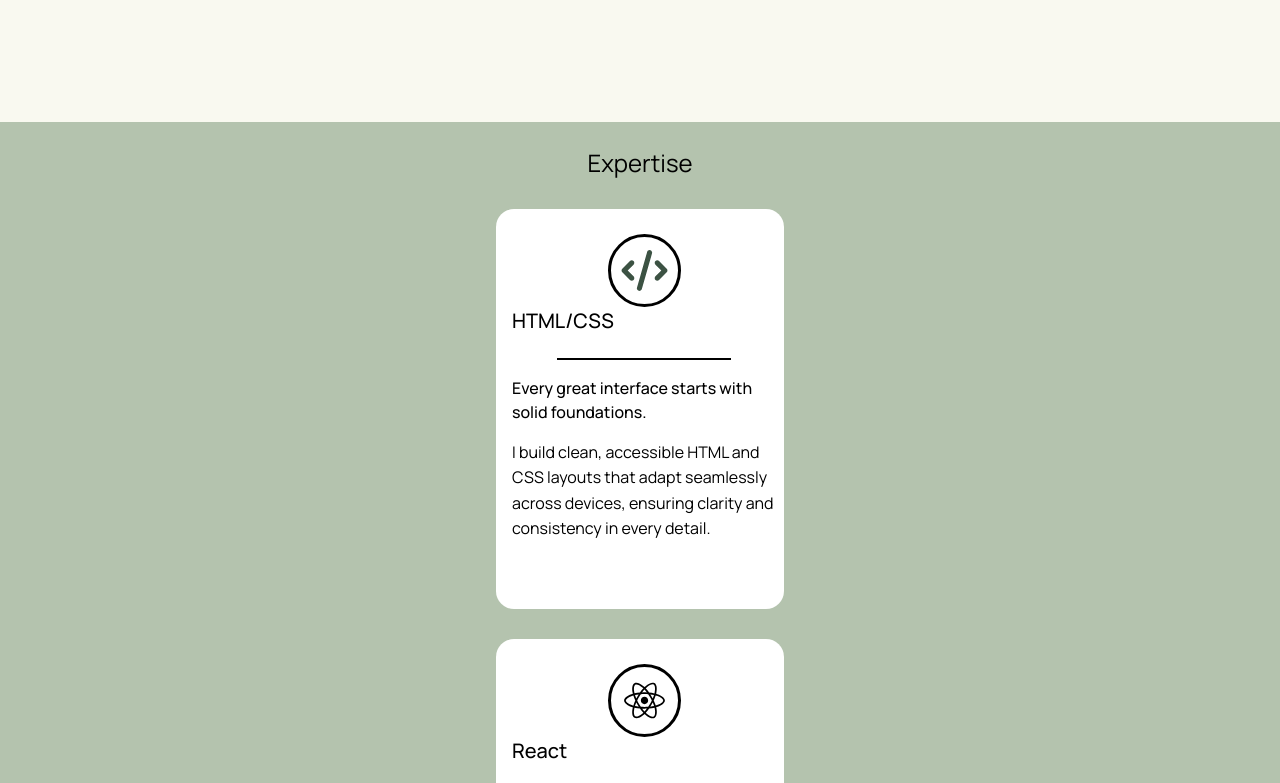
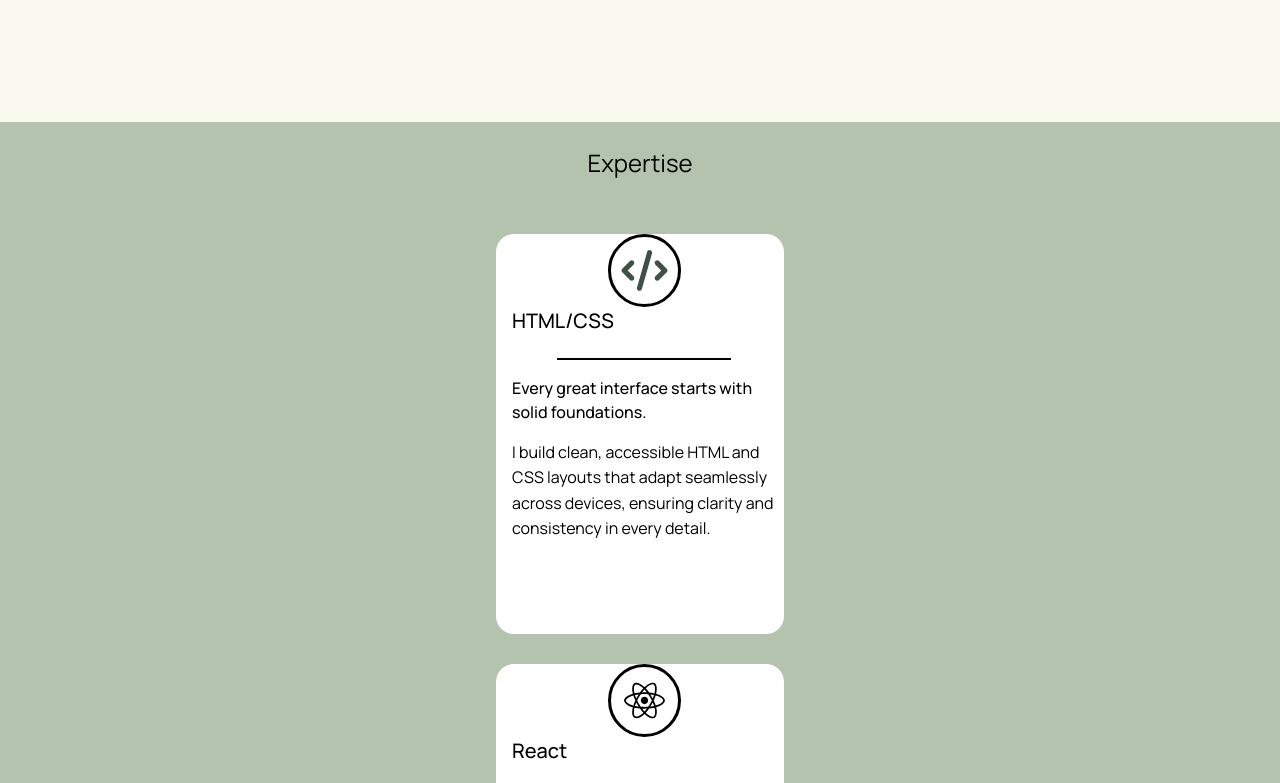
Before and after one commit to OkapiAndromede/Portfolio, a React (Vite) app: page / in a window 1280 px wide. Shown: the part 4317-5100 px from the top of the page. Built offline with nearby package versions, Linux system fonts and the light colour scheme; a web font is replaced by a local one.

Commit message:
feat : add div container for card element

```diff
--- a/src/pages/home/Home.tsx
+++ b/src/pages/home/Home.tsx
@@ -35,9 +35,11 @@ function Home() {
         </section>
         <section className={style["expertiseSection"]}>
           <h2 className={style["expertiseSection__title"]}>Expertise</h2>
-          {expertises.map((expertise) => (
-            <Card key={expertise.id} expertise={expertise} />
-          ))}
+          <div className={style["expertiseSection__core"]}>
+            {expertises.map((expertise) => (
+              <Card key={expertise.id} expertise={expertise} />
+            ))}
+          </div>
         </section>
       </main>
     </>
```
